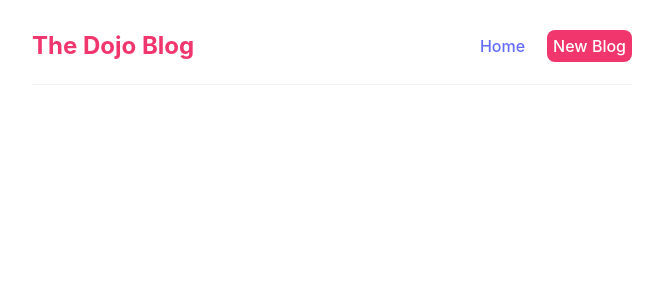
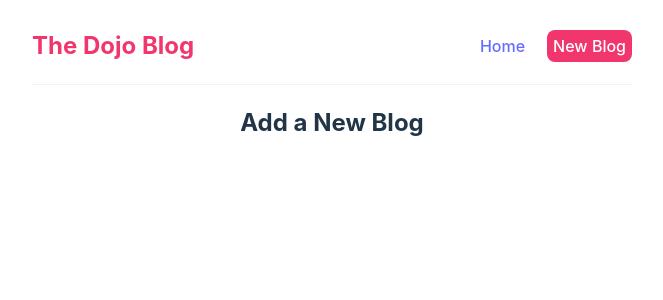
Before and after one commit to cristoph143/react_fundamentals, a React (Vite) app: page /create in a window 1280 px wide. Shown: the top 300 px of the page, without its empty margins (308-971 px from the left). Built offline with nearby package versions, Linux system fonts and the light colour scheme.

Commit message:
exact match routes

```diff
--- a/src/App.tsx
+++ b/src/App.tsx
@@ -4,6 +4,7 @@
 import Home from "./Home";
 import Navbar from "./Navbar";
 import List from "./List";
+import Create from "./Create";
 
 function App() {
   return (
@@ -12,6 +13,7 @@
       <Routes>
       <Route path="/" element={<Home />} />
       <Route path="/list" element={<List />} />
+      <Route path="/create" element={<Create />} />
       </Routes>
     </Router>
   );
--- /dev/null
+++ b/src/Create.tsx
@@ -0,0 +1,11 @@
+const Create = () => {
+    return (
+        <>
+        <div className="create">
+            <h2 className="title">Add a New Blog</h2>
+        </div>
+        </>
+    )
+}
+
+export default Create
--- a/src/List.tsx
+++ b/src/List.tsx
@@ -6,7 +6,7 @@
   return (
     <>
       {error && <div className="error">{error}</div>}
-      {isPending && <div className="isLoadinfg">Loading</div>}
+      {isPending && <div className="isLoading">Loading</div>}
       {blogs && (
         <BlogList blogs={blogs} title={title} />
       )}
@@ -63,7 +63,7 @@
 //   return (
 //     <>
 //       {error && <div className="error">{error}</div>}
-//       {isPending && <div className="isLoadinfg">Loading</div>}
+//       {isPending && <div className="isLoading">Loading</div>}
 //       {blogs && (
 //         <BlogList blogs={blogs} title={title} handleDelete={handleDeleteBlog} />
 //       )}
```
